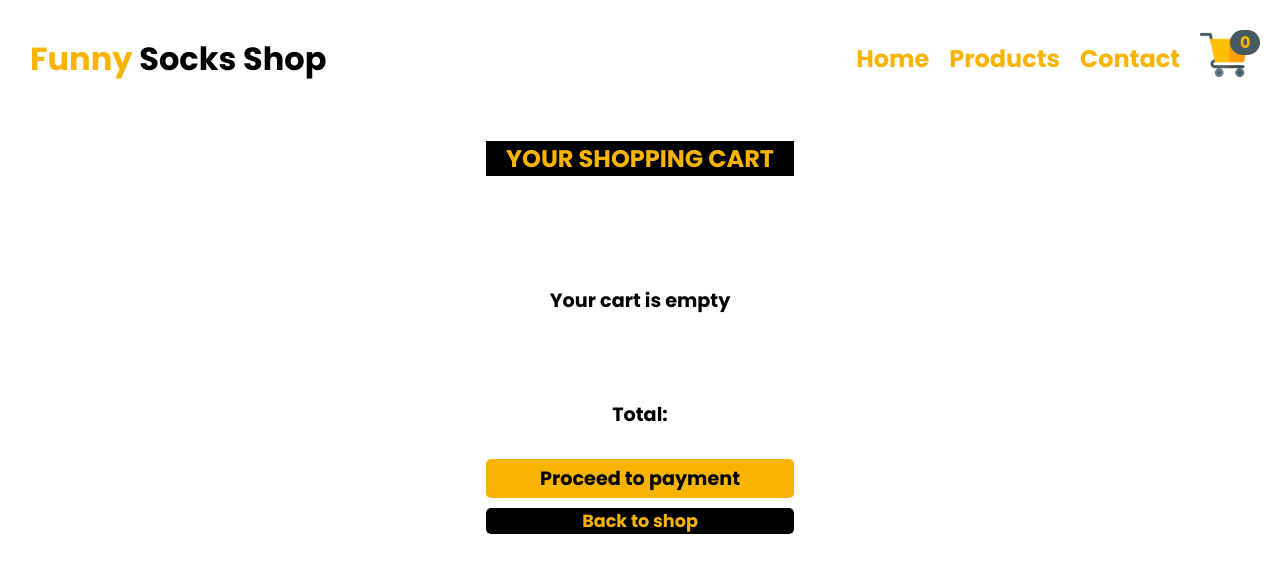
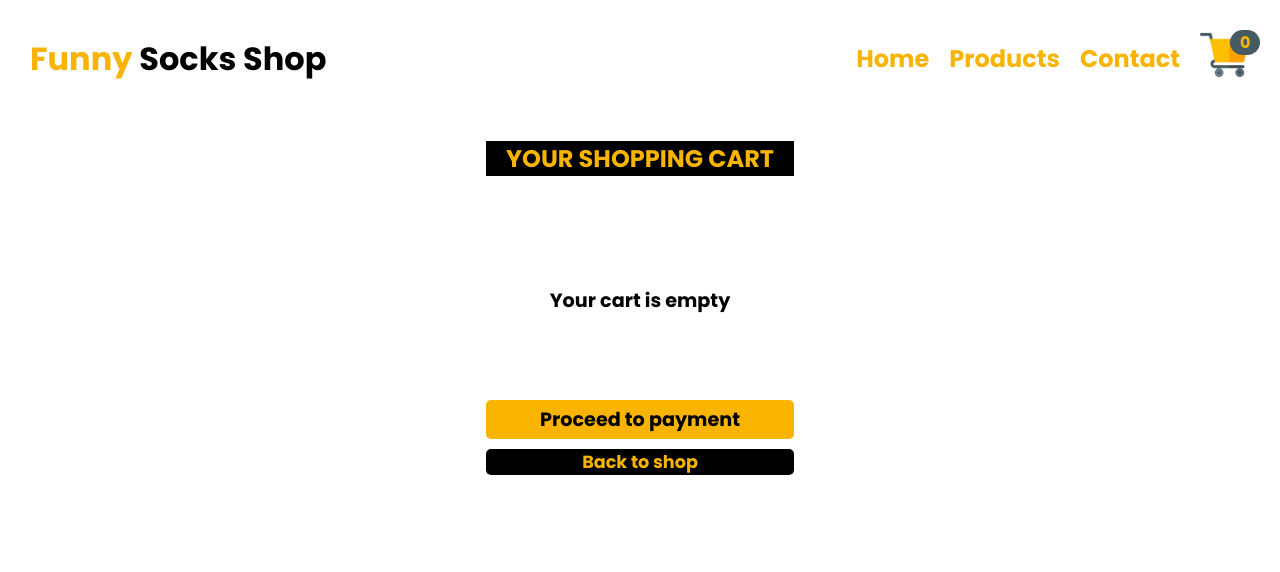
Before and after one commit to fufako/FunnySocks, a React (Create React App) app: page /shopping-cart in a window 1280 px wide. Shown: the top 572 px of the page. Built offline with nearby package versions, Linux system fonts and the light colour scheme; a web font is replaced by a local one.

Commit message:
Fix display total, display only if there are items

```diff
--- a/src/components/Cart.js
+++ b/src/components/Cart.js
@@ -8,12 +8,16 @@ function Cart(props) {
     <div className="main-cart-container">
       <div className="cart">
         <h3 className="cart-title">YOUR SHOPPING CART</h3>
-        {items.length >= 1 ? (
-          items.map((item) => <CartItem item={item} key={item.key} />)
+        {items.length > 0 ? (
+          <>
+            {items.map((item) => (
+              <CartItem item={item} key={item.key} />
+            ))}
+            <div className="total">Total: </div>
+          </>
         ) : (
           <EmptyCart />
         )}
-        <div className="total">Total: </div>
         <button className="payment">Proceed to payment</button>
         <Link to="/products" className="back-to-shop">
           Back to shop
```
